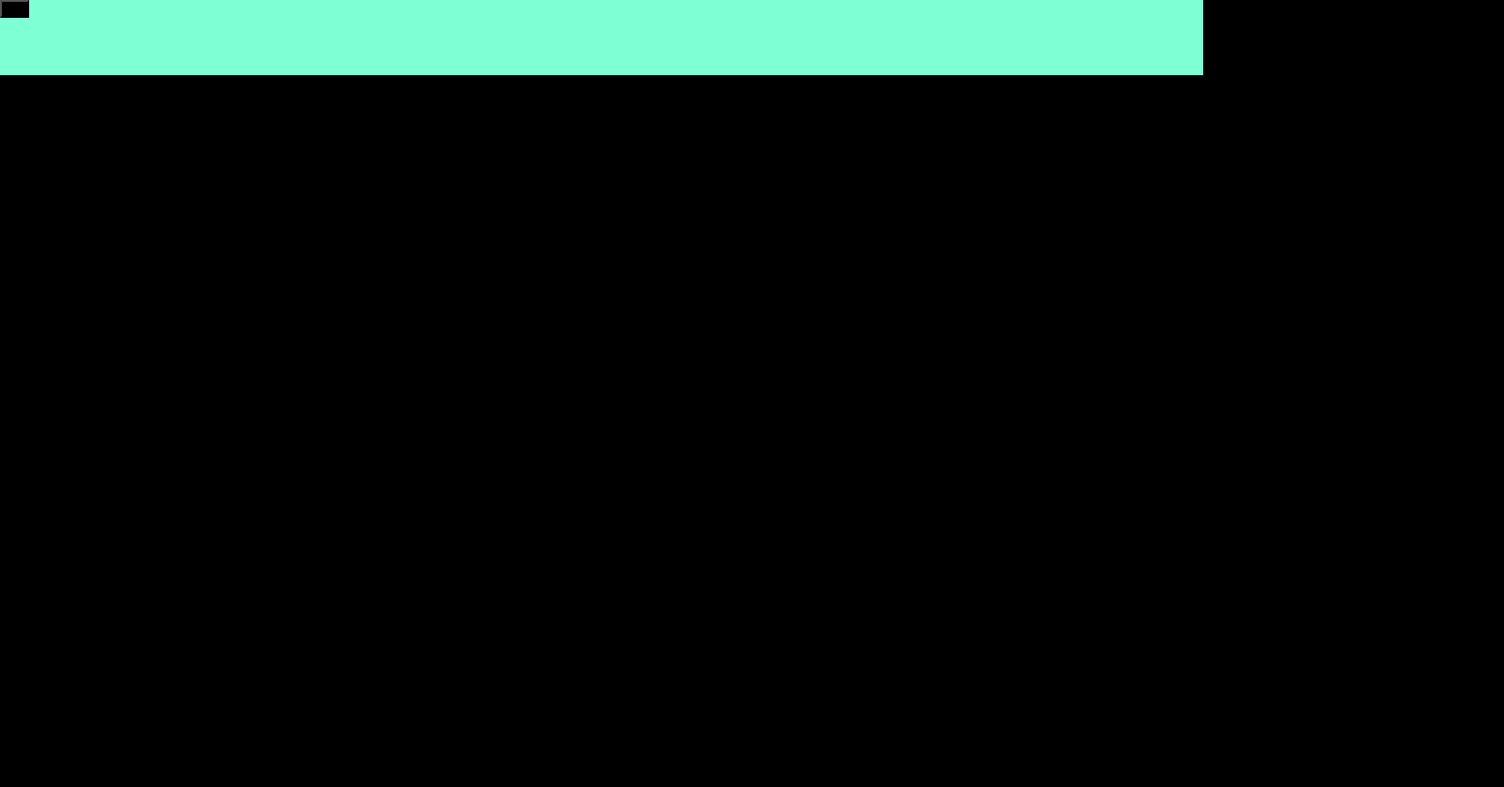
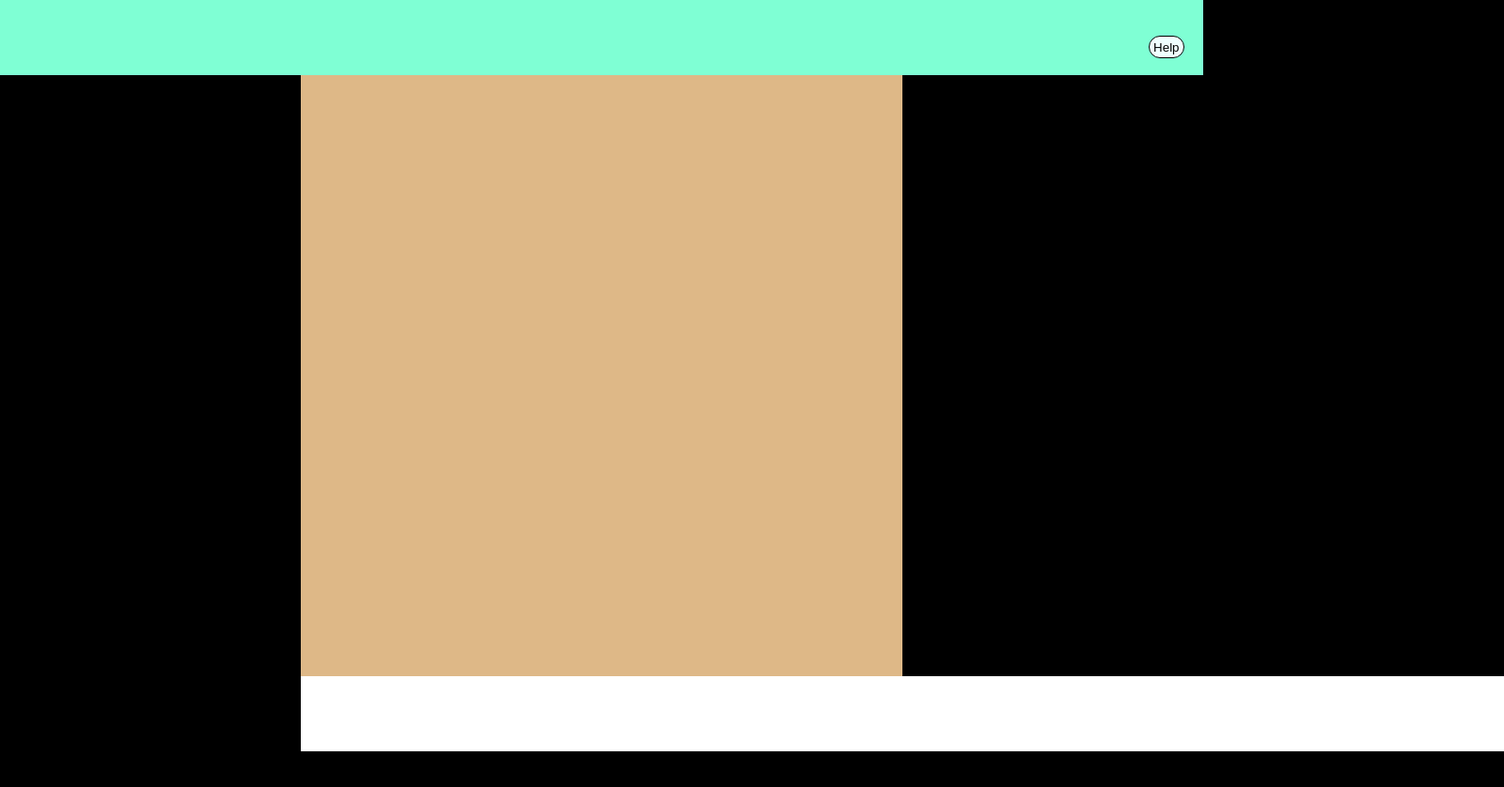
Before and after one commit to ocramgit/thales-exercise, a plain HTML site: page index-2.html in a window 1280 px wide. Shown: the top 838 px of the page at 94% size, 1600 px wide, since content can reach past the window. After the commit the page ends 800 px from the top, so only its background shows below. Drawn offline with Linux system fonts and the light colour scheme.

Commit message:
added exercise-2

```diff
--- a/index-2.html
+++ b/index-2.html
@@ -8,10 +8,19 @@
   </head>
   <body>
     <div class="container">
-      <div class="header"></div>
-      <div class="help">
-        <button class="helpButton">Help</button>
+      <div class="navbar">
+        <header>
+          <div class="help">
+            <button class="helpButton">Help</button>
+          </div>
+        </header>
       </div>
+      <div class="content">
+        <aside class="left"></aside>
+        <main></main>
+        <aside class="right"></aside>
+      </div>
+      <footer></footer>
     </div>
   </body>
 </html>
--- a/style2.css
+++ b/style2.css
@@ -6,10 +6,17 @@
 
 .container {
   width: 100%;
-  height: 200vh;
+  height: 100vh;
 }
 
-.header {
+.navbar {
+  width: 100%;
+  height: 10vh;
+  display: flex;
+  flex-direction: row-reverse;
+}
+
+header {
   position: fixed;
   display: flex;
   flex-direction: row-reverse;
@@ -20,6 +27,50 @@
 
 .help {
   background-color: brown;
+  display: flex;
+  flex-direction: row-reverse;
+  position: fixed;
+  padding: 3% 20px;
+  background: transparent;
+}
 
-  position: fixed;
+.helpButton {
+  background-color: azure;
+  width: 3vw;
+  height: 3vh;
+  border: 1px solid black;
+  border-radius: 30px;
 }
+
+.content {
+  background-color: brown;
+  width: 100%;
+  height: 80vh;
+  display: flex;
+  flex-direction: row;
+  position: relative;
+}
+
+.left {
+  width: 25%;
+}
+
+main {
+  width: 50%;
+  height: 80vh;
+  background-color: burlywood;
+}
+
+.right {
+  width: 25%;
+  height: 80vh;
+}
+
+footer {
+  width: 100%;
+  height: 10%;
+  background-color: white;
+  position: absolute;
+  bottom: 0;
+  left: 25%;
+}
```
